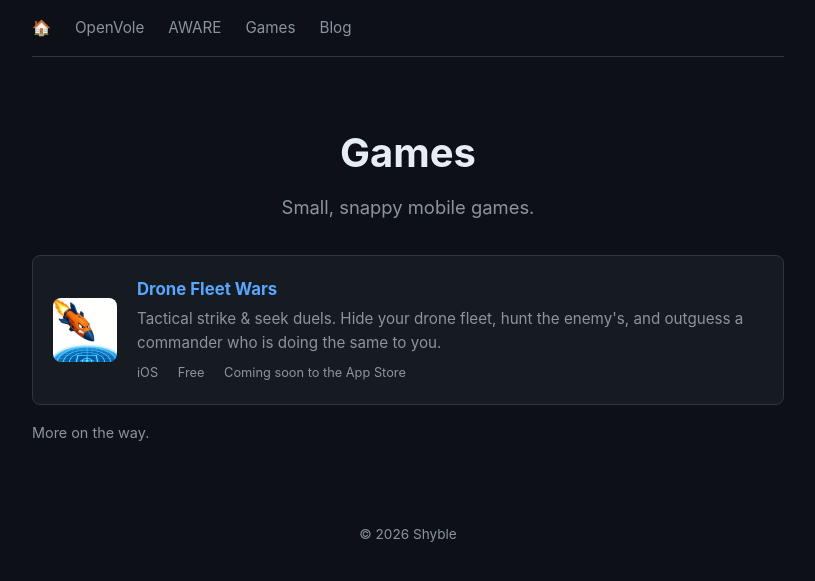
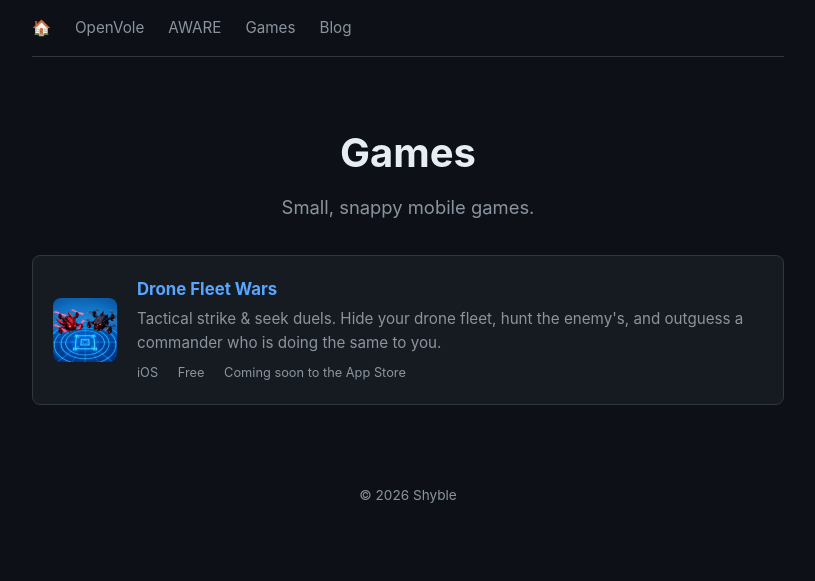
Before and after one commit to shyble/shyble.github.io, a Jekyll site: the page built from games/index.html, in a window 1280 px wide. Shown: the top 581 px of the page, without its empty margins (232-1047 px from the left). Built offline with Jekyll 4.4.1, drawn with Linux system fonts in a browser that asks for light colours.

Commit message:
update game image

```diff
--- a/games/index.html
+++ b/games/index.html
@@ -24,6 +24,4 @@
             </div>
         </div>
     </div>
-
-    <p style="color: var(--muted); font-size: 0.9rem;">More on the way.</p>
 </section>
```
Also changed, not shown: images/dfw-icon.png.
